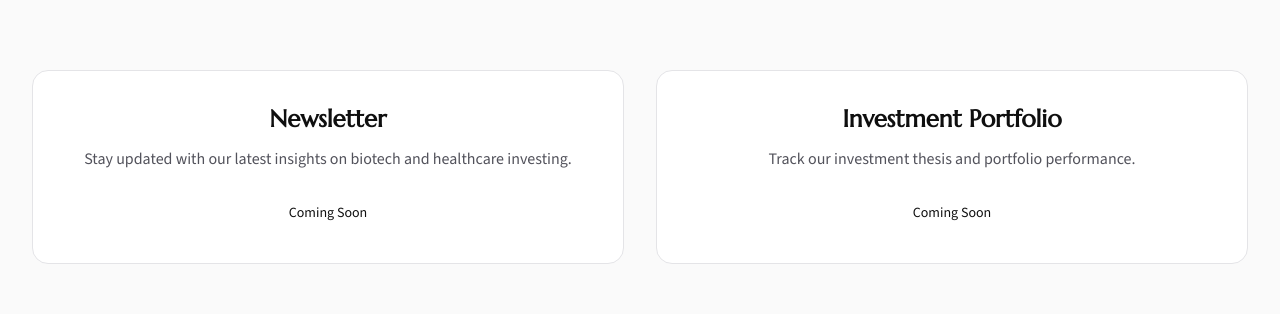
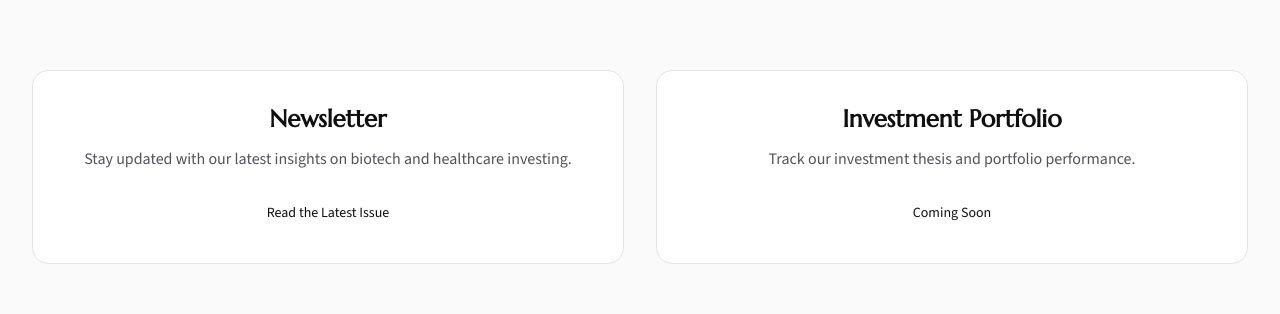
Before and after one commit to ady00/bruin-biotech-investing, a Next.js app: page /our-work in a window 1280 px wide. Shown: the part 358-672 px from the top of the page. Built offline with nearby package versions, Linux system fonts and the light colour scheme.

Commit message:
add newsletter

```diff
--- a/src/components/our-work/ComingSoonSection.tsx
+++ b/src/components/our-work/ComingSoonSection.tsx
@@ -7,6 +7,7 @@ const sections = [
     id: 'newsletter',
     title: 'Newsletter',
     description: 'Stay updated with our latest insights on biotech and healthcare investing.',
+    href: '/newsletter/bruin-biotech-newsletter.pdf',
   },
   {
     id: 'portfolio',
@@ -36,9 +37,20 @@ export function ComingSoonSection() {
               <p className="text-[var(--muted)] mb-6">
                 {section.description}
               </p>
-              <span className="inline-block px-4 py-2 bg-[var(--accent)]/10 text-[var(--accent)] rounded-full text-sm font-medium">
-                Coming Soon
-              </span>
+              {section.href ? (
+                <a
+                  href={section.href}
+                  target="_blank"
+                  rel="noopener noreferrer"
+                  className="inline-block px-4 py-2 bg-[var(--accent)]/10 text-[var(--accent)] hover:bg-[var(--accent)]/20 rounded-full text-sm font-medium transition-colors"
+                >
+                  Read the Latest Issue
+                </a>
+              ) : (
+                <span className="inline-block px-4 py-2 bg-[var(--accent)]/10 text-[var(--accent)] rounded-full text-sm font-medium">
+                  Coming Soon
+                </span>
+              )}
             </motion.div>
           ))}
         </div>
```
Also changed, not shown: 1 other file (tests, documents, lock files or other folders).
